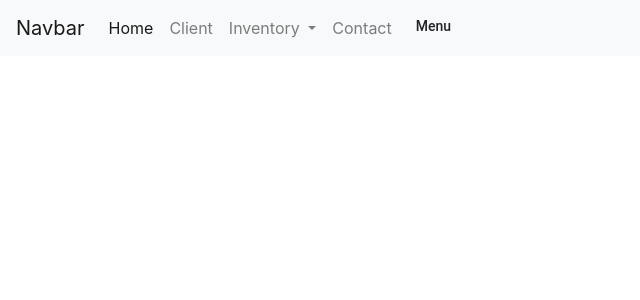
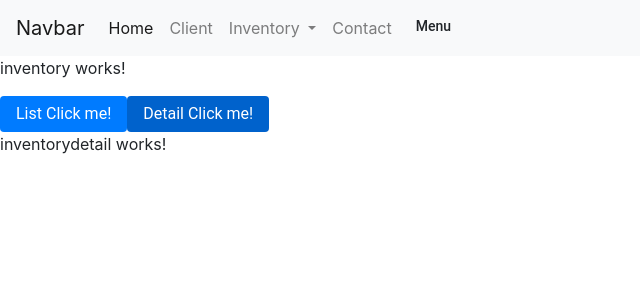
Before and after one commit to domingobrandt/Victoria, an Angular app: page /inventory/detail/1 in a window 1280 px wide. Before the commit this address led to /. Shown: the top 300 px of the page, without its empty margins (0-640 px from the left). Built offline with nearby package versions, Linux system fonts and the light colour scheme.

Commit message:
Route With Parameters

```diff
--- a/src/app/inventory/inventory.component.html
+++ b/src/app/inventory/inventory.component.html
@@ -2,5 +2,5 @@
   inventory works!
 </p>
 <button mat-button type="button" class="btn btn-primary" routerLink="list" routerLinkActive="active">List Click me!</button>
-<button mat-button type="button" class="btn btn-secondary"routerLink="detail" routerLinkActive="active">Detail Click me!</button>
+<button mat-button type="button" class="btn btn-primary"routerLink="detail" routerLinkActive="active">Detail Click me!</button>
 <router-outlet></router-outlet>
--- a/src/app/inventory/inventorydetail/inventorydetail.component.ts
+++ b/src/app/inventory/inventorydetail/inventorydetail.component.ts
@@ -1,4 +1,5 @@
 import { Component, OnInit } from '@angular/core';
+import { Router, ActivatedRoute, Params }       from '@angular/router';
 
 @Component({
   selector: 'app-inventorydetail',
@@ -7,9 +8,14 @@ import { Component, OnInit } from '@angular/core';
 })
 export class InventorydetailComponent implements OnInit {
 
-  constructor() { }
+  constructor(  private route: ActivatedRoute,
+    private router: Router,
+  ) { }
 
   ngOnInit() {
+    let id = this.route.snapshot.params['id'];
+    if (!id) return
+    console.log(id);
   }
 
 }
--- a/src/app/inventory/inventoryrouting.module.ts
+++ b/src/app/inventory/inventoryrouting.module.ts
@@ -17,6 +17,7 @@ const inventaryRoutes: Routes = [
            { path: '', redirectTo: 'list', pathMatch: 'full' },
            { path: 'list', component: InventorylistComponent },
            { path: 'detail', component: InventorydetailComponent },
+           { path: 'detail/:id', component: InventorydetailComponent },
         ]},
     {path: 'contact', component: ContactComponent},
  ];
```
